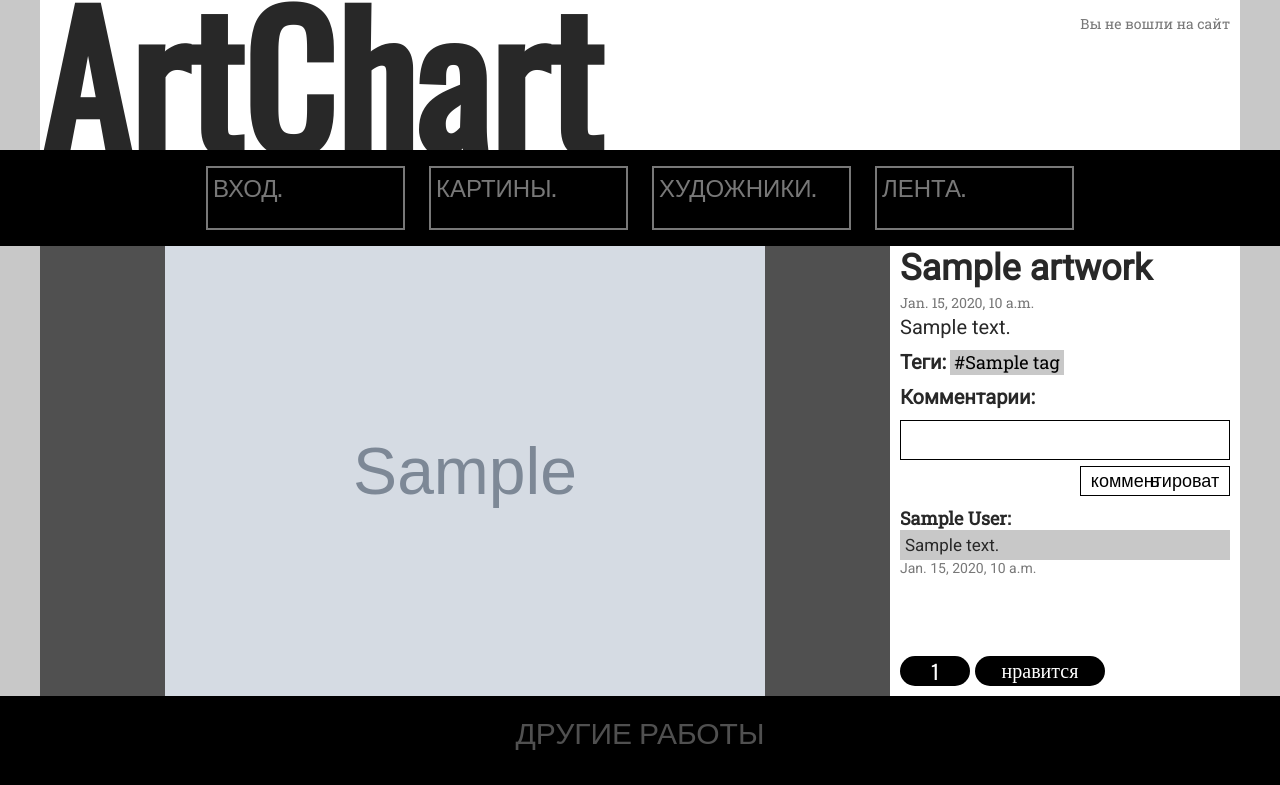
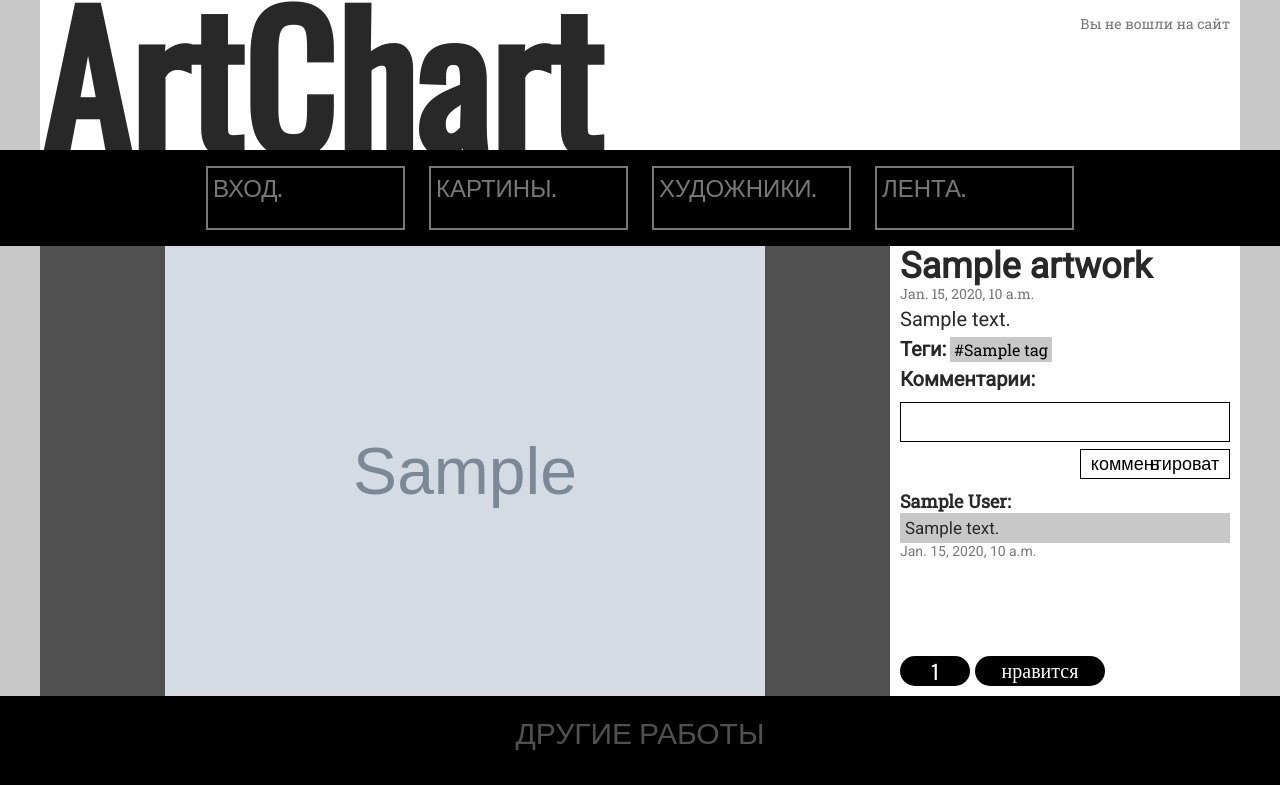
Before and after one commit to RudyWhale/AC-django-project, a Django app: template main/templates/main/artwork.html in a window 1280 px wide. Shown: the top 785 px of the page. Run offline with Django 3.2, Linux system fonts and the light colour scheme; the template is opened without the code that fills it: most values are stand-ins (such as "Sample title", 1, 10 or a date in 2020); grey boxes marked "Sample" are stand-in pictures.

Commit message:
Visual changes on artwork page

```diff
--- a/main/static/main/styles/artwork.css
+++ b/main/static/main/styles/artwork.css
@@ -37,7 +37,6 @@ div.artwork_desc_text {
 	height: 400px;
 	padding-right: 10px;
 	box-sizing: border-box;
-	font-size: 20px;
 	line-height: 25px;
 	font-family: 'Roboto', sans-serif;
 	color: rgb(40,40,40);
@@ -49,18 +48,21 @@ div.artwork_desc_text>h3 {
 	margin: 0px;
 	font-size: 36px;
 	width: 100%;
-	line-height: 44px;
+	line-height: 40px;
 	box-sizing: border-box;
 }
 
-div.artwork_desc_text>p {
+p.artwork_desc_text {
 	margin: 0px;
+	font-size: 20px;
 }
 
 p.artwork_date {
 	color: rgb(120,120,120);
 	font-size: 14px;
 	font-family: 'Roboto Slab', sans-serif;
+	line-height: 16px;
+	margin: 0 0 5px 0;
 }
 
 button.publication_delete {
@@ -80,7 +82,7 @@ button.publication_delete {
 /*===============================================*/
 
 div.tags {
-	margin-top: 10px;
+	margin-top: 5px;
 	float: left;
 	width: 100%;
 }
@@ -108,7 +110,7 @@ a.tag {
 	padding: 0 4px;
 	margin: 0 0 2px 4px;
 	font-family: 'Roboto Slab', sans-serif;
-	font-size: 18px;
+	font-size: 16px;
 	text-decoration: none;
 	color: black;
 }
@@ -118,7 +120,7 @@ a.tag {
 /*===============================================*/
 
 div.comments {
-	margin-top: 8px;
+	margin-top: 3px;
 	float: left;
 	width: 100%;
 }
--- a/main/templates/main/artwork.html
+++ b/main/templates/main/artwork.html
@@ -41,7 +41,7 @@
 						<button href="{% url 'delete publication' pk=artwork.pk %}" class="publication_delete">Удалить &#128465</button>
 					{% endif %}
 				</p>
-				<p>{{artwork.desc}}</p>
+				<p class="artwork_desc_text">{{artwork.desc}}</p>
 
 				<div class="tags">
 					<h5 class="tags_header">Теги:</h5>
--- a/main/templates/main/includes/artwork comment.html
+++ b/main/templates/main/includes/artwork comment.html
@@ -2,7 +2,7 @@
   <div class="comment_data">
     <h6>{{comment.author}}:</h6>
     {% if user == comment.author %}
-      <button class="comment_delete" data-url="{% url 'delete comment' pk=comment.pk %}">Удалить</button>
+      <button class="comment_delete" data-url="{% url 'delete comment' pk=comment.pk %}" onclick="comment_delete($(this))">Удалить</button>
     {% endif %}
   </div>
   <p class="comment_text">{{comment.text}}</p>
--- a/useractions/static/useractions/comment.js
+++ b/useractions/static/useractions/comment.js
@@ -1,3 +1,16 @@
+var comment_delete = function(btn){
+  if (confirm('Вы действительно хотите удалить комментарий? Это действие нельзя оменить')){
+    var url = btn.attr('data-url');
+    var comment = btn.parent().parent();
+    $.get(
+      url, {},
+      function(response){
+        comment.remove();
+      }
+    ).fail(function(response){ alert("При удалении комментария произошла ошибка"); });
+  }
+};
+
 $(function(){
   $('.comment_form>button').click(function(){
     var publpk = $(this).attr('data-pk');
@@ -13,16 +26,16 @@ $(function(){
     ).fail(function(response){alert(response);})}
   });
 
-  $('button.comment_delete').click(function(){
-    if (confirm('Вы действительно хотите удалить комментарий? Это действие нельзя оменить')){
-      var url = $(this).attr('data-url');
-      var comment = $(this).parent().parent();
-      $.get(
-        url, {},
-        function(response){
-          comment.remove();
-        }
-      ).fail(function(response){ alert("При удалении комментария произошла ошибка"); });
-    }
-  });
+  // $('button.comment_delete').click(function(){
+  //   if (confirm('Вы действительно хотите удалить комментарий? Это действие нельзя оменить')){
+  //     var url = $(this).attr('data-url');
+  //     var comment = $(this).parent().parent();
+  //     $.get(
+  //       url, {},
+  //       function(response){
+  //         comment.remove();
+  //       }
+  //     ).fail(function(response){ alert("При удалении комментария произошла ошибка"); });
+  //   }
+  // });
 })
```
Also changed, not shown: main/static/main/styles/content.css (+5 -3 lines).
